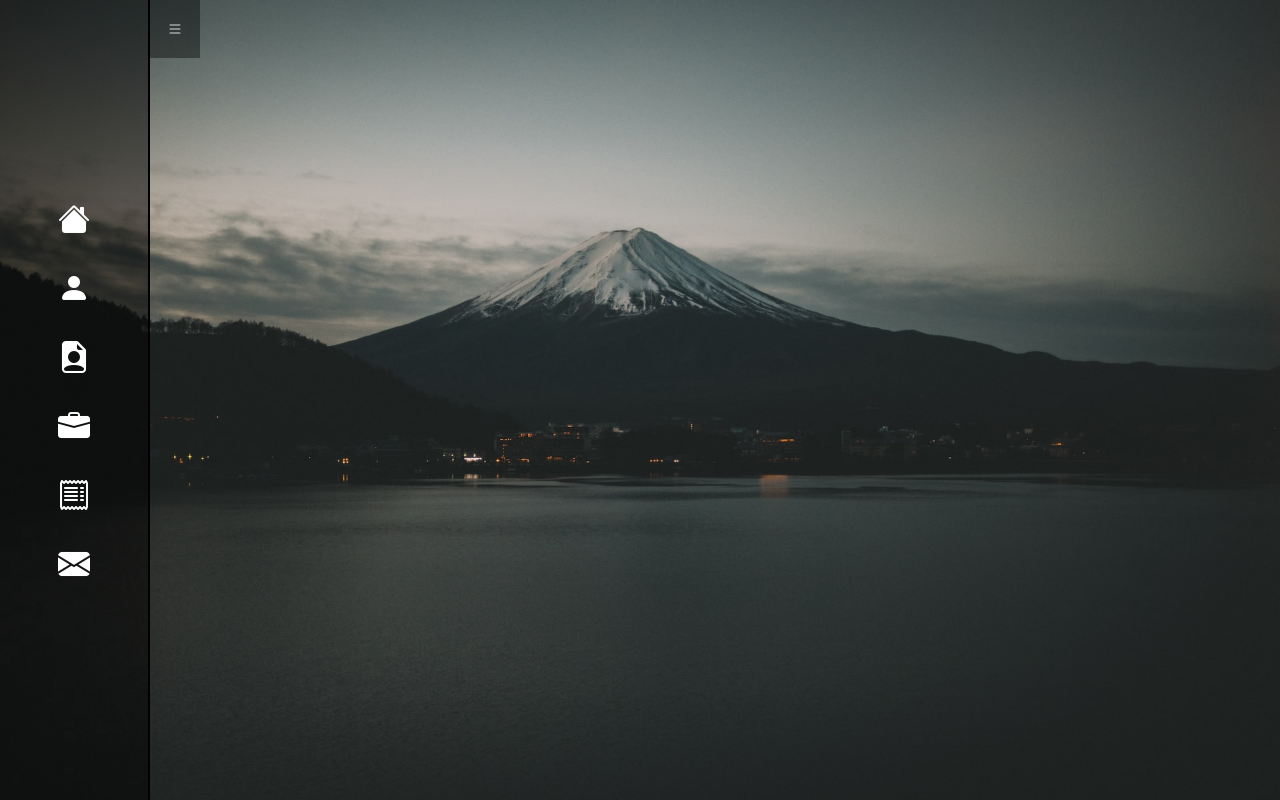
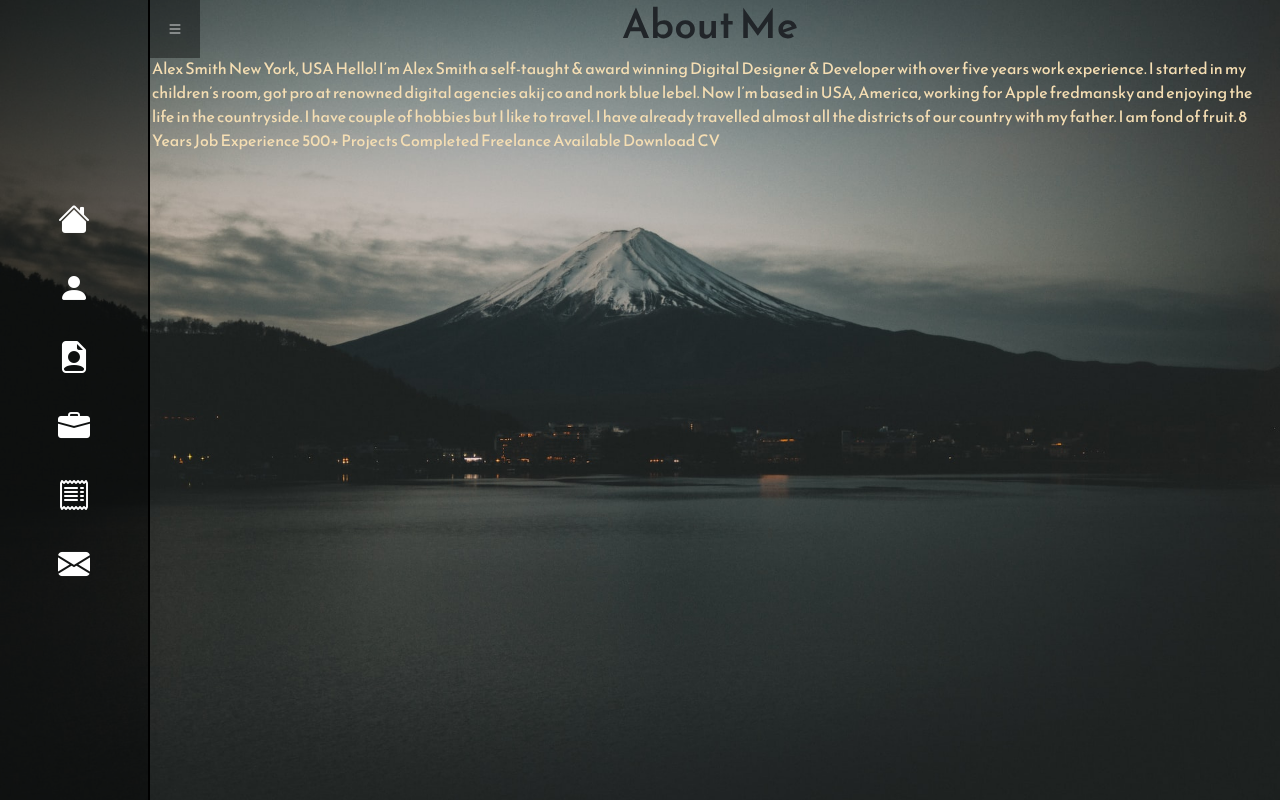
Before and after one commit to nafis-sadik/NafisSadikPortfolio, an Angular app: page /about in a window 1280 px wide. Built offline with nearby package versions, Linux system fonts and the light colour scheme.

Commit message:
Working on navbar and content panel sliding feature

```diff
--- a/src/app/about/about.component.html
+++ b/src/app/about/about.component.html
@@ -1 +1,25 @@
-<section class="content animate__animated animate__slideInRight animate__repeat-1"></section>
+<section class="content animate__animated animate__slideInRight animate__repeat-1">
+  <div class="container" [ngClass]="navbarService.expanded?'':'ml-navbar'">
+    <h1>About Me</h1>
+    <div class="col-md-12" style="color: wheat">
+      <p>
+        Alex Smith
+        New York, USA
+        Hello! I’m Alex Smith a self-taught & award winning Digital Designer & Developer with over five years work experience. I started in my children’s room, got pro at renowned digital agencies akij co and nork blue lebel. Now I’m based in USA, America, working for Apple fredmansky and enjoying the life in the countryside.
+
+        I have couple of hobbies but I like to travel. I have already travelled almost all the districts of our country with my father. I am fond of fruit.
+
+        8 Years Job
+        Experience
+
+        500+ Projects
+        Completed
+
+        Freelance
+        Available
+
+        Download CV
+      </p>
+    </div>
+  </div>
+</section>
--- a/src/app/about/about.component.ts
+++ b/src/app/about/about.component.ts
@@ -1,4 +1,5 @@
 import { Component, OnInit } from '@angular/core';
+import { NavbarServiceService } from "../navbar/navbar-service.service";
 
 @Component({
   selector: 'app-about',
@@ -7,7 +8,7 @@ import { Component, OnInit } from '@angular/core';
 })
 export class AboutComponent implements OnInit {
 
-  constructor() { }
+  constructor(public navbarService: NavbarServiceService) { }
 
   ngOnInit(): void {
   }
--- /dev/null
+++ b/src/app/navbar/navbar-service.service.ts
@@ -0,0 +1,9 @@
+import { Injectable } from '@angular/core';
+
+@Injectable({
+  providedIn: 'root'
+})
+export class NavbarServiceService {
+  public expanded: boolean = true;
+  constructor() { }
+}
--- a/src/app/navbar/navbar.component.html
+++ b/src/app/navbar/navbar.component.html
@@ -1,4 +1,4 @@
-<section id="NavbarContainer" [ngClass]="expanded?'':'navbarSlideOutLeft'">
+<section id="NavbarContainer" [ngClass]="navbarService.expanded?'':'navbarSlideOutLeft'">
   <div id="Navbar" class="nav-bg">
     <div class="nav-link-container">
       <a href="/" class="navbar-links" data-tooltip="Home">
--- a/src/app/navbar/navbar.component.ts
+++ b/src/app/navbar/navbar.component.ts
@@ -1,4 +1,5 @@
 import { Component, OnInit } from '@angular/core';
+import {NavbarServiceService} from "./navbar-service.service";
 
 @Component({
   selector: 'app-navbar',
@@ -7,13 +8,11 @@ import { Component, OnInit } from '@angular/core';
 })
 export class NavbarComponent implements OnInit {
 
-  public expanded: boolean = true;
-
-  constructor() { }
+  constructor(public navbarService: NavbarServiceService) { }
 
   ngOnInit(): void {
   }
 
-  toggleNavbarExpansion = () => { this.expanded = !this.expanded; }
+  toggleNavbarExpansion = () => { this.navbarService.expanded = !this.navbarService.expanded; }
 
 }
--- a/src/app/resume/resume.component.html
+++ b/src/app/resume/resume.component.html
@@ -1,25 +1,5 @@
 <section class="content animate__animated animate__slideInRight animate__repeat-1">
   <div class="container">
-    <h1>About Me</h1>
-    <div class="col-md-12" style="color: wheat">
-      <p>
-        Alex Smith
-        New York, USA
-        Hello! I’m Alex Smith a self-taught & award winning Digital Designer & Developer with over five years work experience. I started in my children’s room, got pro at renowned digital agencies akij co and nork blue lebel. Now I’m based in USA, America, working for Apple fredmansky and enjoying the life in the countryside.
 
-        I have couple of hobbies but I like to travel. I have already travelled almost all the districts of our country with my father. I am fond of fruit.
-
-        8 Years Job
-        Experience
-
-        500+ Projects
-        Completed
-
-        Freelance
-        Available
-
-        Download CV
-      </p>
-    </div>
   </div>
 </section>
--- a/src/styles.css
+++ b/src/styles.css
@@ -16,7 +16,8 @@ body {
   min-height: 100vh;
   position: absolute;
   top: 0;
-  padding-left: 150px;
+  padding-left: 140px;
+  width: 100vw;
 }
 
 .content h1{
@@ -26,3 +27,7 @@ body {
 .content .cntainer{
   background-color: black;
 }
+
+.ml-navbar{
+  margin-left: 150px;
+}
```
Also changed, not shown: 1 other file (tests, documents, lock files or other folders).
